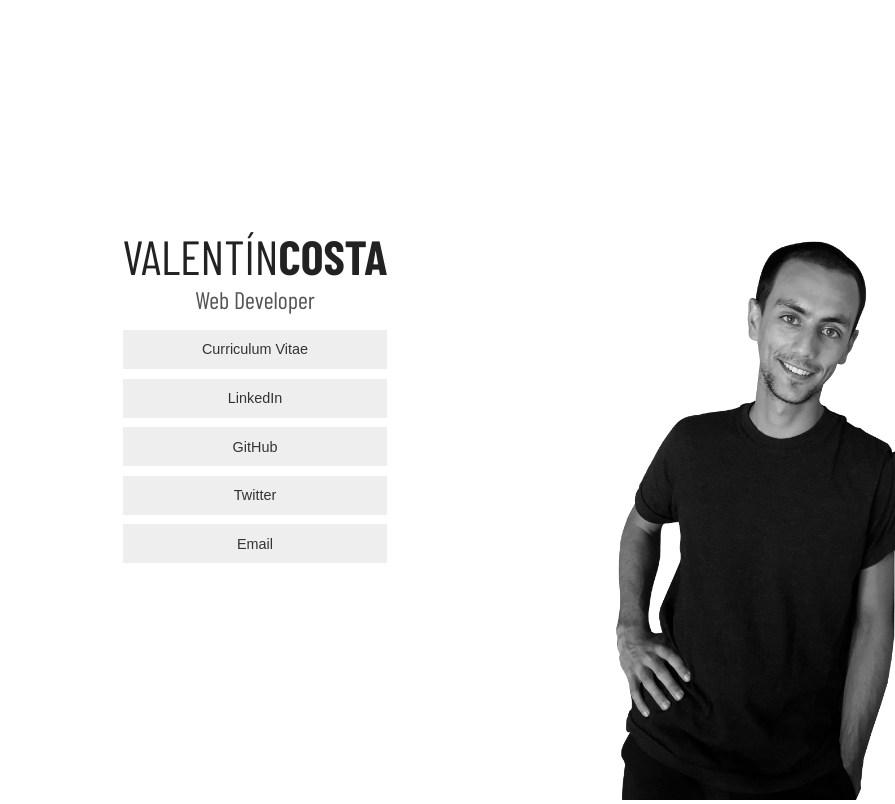
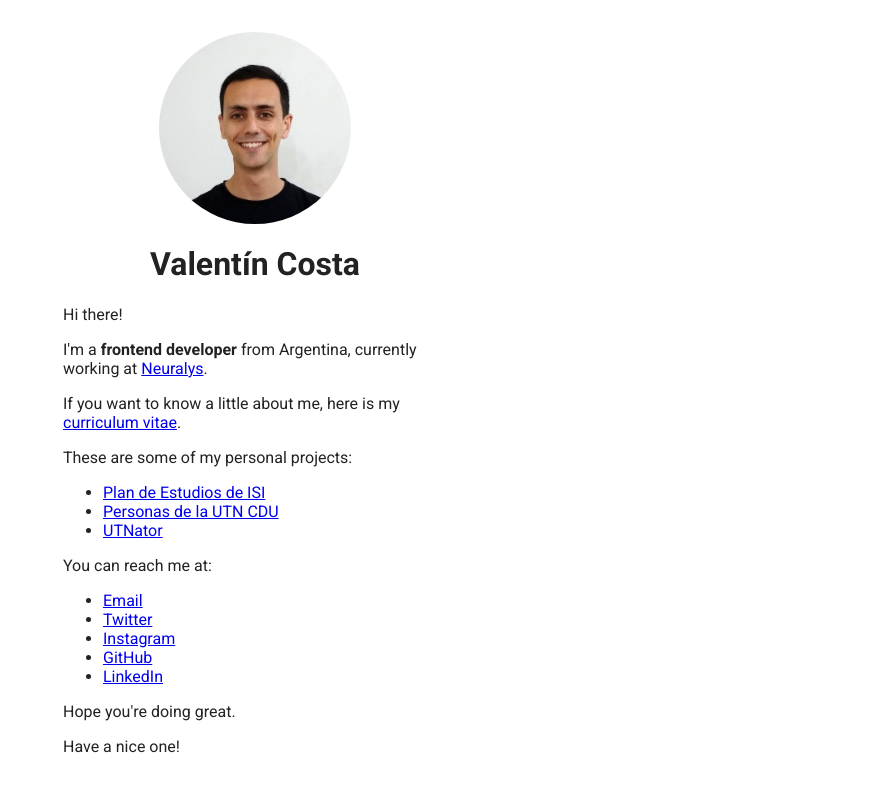
Before and after one commit to valentincostam/website, a plain HTML site: page index.html in a window 1280 px wide. Shown: the whole page, without its empty margins (385-1280 px from the left). Drawn offline with nearby package versions, Linux system fonts and the light colour scheme.

Commit message:
Giving it a new look! :sunglasses:

```diff
--- a/index.html
+++ b/index.html
@@ -4,111 +4,66 @@
   <meta charset="UTF-8">
   <meta name="viewport" content="width=device-width, initial-scale=1.0">
   <meta http-equiv="X-UA-Compatible" content="ie=edge">
-  <title>Valentín Costa · Web Developer</title>
+  <title>Valentín Costa · Frontend Developer</title>
   <link rel="icon" type="image/png" sizes="260x260" href="img/favicon.png">
-  <link href="https://fonts.googleapis.com/css?family=Barlow+Condensed:400,700" rel="stylesheet">
+  <link href="https://fonts.googleapis.com/css?family=Roboto:400,700&display=swap" rel="stylesheet">
   <style>
     body {
       align-items: center;
       display: flex;
-      font-family: sans-serif;
+      font-family: Roboto, sans-serif;
       justify-content: center;
       margin: 0;
       min-height: 100vh;
+      color: #222;
+    }
+
+    .container {
+      max-width: 24em;
+      padding: 2em;
+    }
+
+    .photo {
+      --photo-size: 12em;
+      height: var(--photo-size);
+      width: var(--photo-size);
+      display: block;
+      margin: 0 auto;
+      border-radius: 100%;
     }
 
     .name {
-      color: #222;
-      font-family: 'Barlow Condensed', sans-serif;
-      font-size: 3em;
-      font-weight: 400;
-      margin: 0;
-      text-align: center;
-      text-transform: uppercase;
-    }
-
-    .name span {
-      font-weight: 700;
-    }
-
-    .profession {
-      font-family: 'Barlow Condensed', sans-serif;
-      font-weight: 400;
-      text-align: center;
-      margin: 0;
-      color: #555;
-    }
-
-    .links {
-      list-style: none;
-      margin: 1em 0 0 0;
-      padding: 0;
-    }
-
-    .links li {
-      margin: .6em 0;
       text-align: center;
     }
 
-    .links li a {
-      color: #333;
-      background-color: #eee;
-      display: block;
-      padding: .8em;
-      font-size: .9em;
-      text-decoration: none;
-    }
+    @media (max-width: 46.25em) {
 
-    .links li a:hover {
-      background-color: #333;
-      color: #fff;
-    }
-
-    .photo {
-      bottom: 0;
-      height: 70vh;
-      filter: grayscale(1);
-      position: fixed;
-      right: 0;
-      user-select: none;
-    }
-
-    .photo:hover {
-      filter: none;
-    }
-
-    @media (max-width: 46.25em) {
-      body {
-        display: block;
-        min-height: auto;
-      }
-
-      .container {
-        margin: 2em;
-      }
-
-      .photo {
-        display: block;
-        height: auto;
-        position: static;
-        transform: rotateY(180deg);
-        width: 50vw;
-      }
     }
   </style>
 </head>
 <body>
   <div class="container">
-    <h1 class="name">Valentín<span>Costa</span></h1>
-    <h2 class="profession">Web Developer</h2>
-    <ul class="links">
-      <li><a href="https://valentincosta.com/cv">Curriculum Vitae</a></li>
-      <li><a href="https://www.linkedin.com/in/valentincosta/">LinkedIn</a></li>
-      <li><a href="https://github.com/valeco">GitHub</a></li>
+    <img class="photo" src="img/me.jpg" alt="Photo of Valentín Costa">
+    <h1 class="name">Valentín Costa</h1>
+    <p>Hi there!</p>
+    <p>I'm a <strong>frontend developer</strong> from Argentina, currently working at <a href="https://www.neuralys.io/">Neuralys</a>.</p>
+    <p>If you want to know a little about me, here is my <a href="/cv">curriculum vitae</a>.</p>
+    <p>These are some of my personal projects:</p>
+    <ul>
+      <li><a href="https://valentincosta.com/isi">Plan de Estudios de ISI</a></li>
+      <li><a href="https://www.youtube.com/playlist?list=PL3TT5ZszvgtTvOcma8Cr5AUZ1mABMJLV6">Personas de la UTN CDU</a></li>
+      <li><a href="https://valentincosta.com/utnator">UTNator</a></li>
+    </ul>
+    <p>You can reach me at:</p>
+    <ul>
+      <li><a href="mailto:valentincostam@gmail.com">Email</a></li>
       <li><a href="https://twitter.com/valentincostam">Twitter</a></li>
-      <li><a href="mailto:valentincostam@gmail.com">Email</a></li>
+      <li><a href="https://instagram.com/valentincostam">Instagram</a></li>
+      <li><a href="https://github.com/valentincostam">GitHub</a></li>
+      <li><a href="https://www.linkedin.com/in/valentincostam">LinkedIn</a></li>
     </ul>
+    <p>Hope you're doing great.</p>
+    <p>Have a nice one!</p>
   </div>
-  <img class="photo" src="img/me.bg.png" alt="Photo of Valentín Costa">
 </body>
 </html>
```
Also changed, not shown: img/favicon.png, img/me.bg.png (deleted), img/me.jpg (added).
